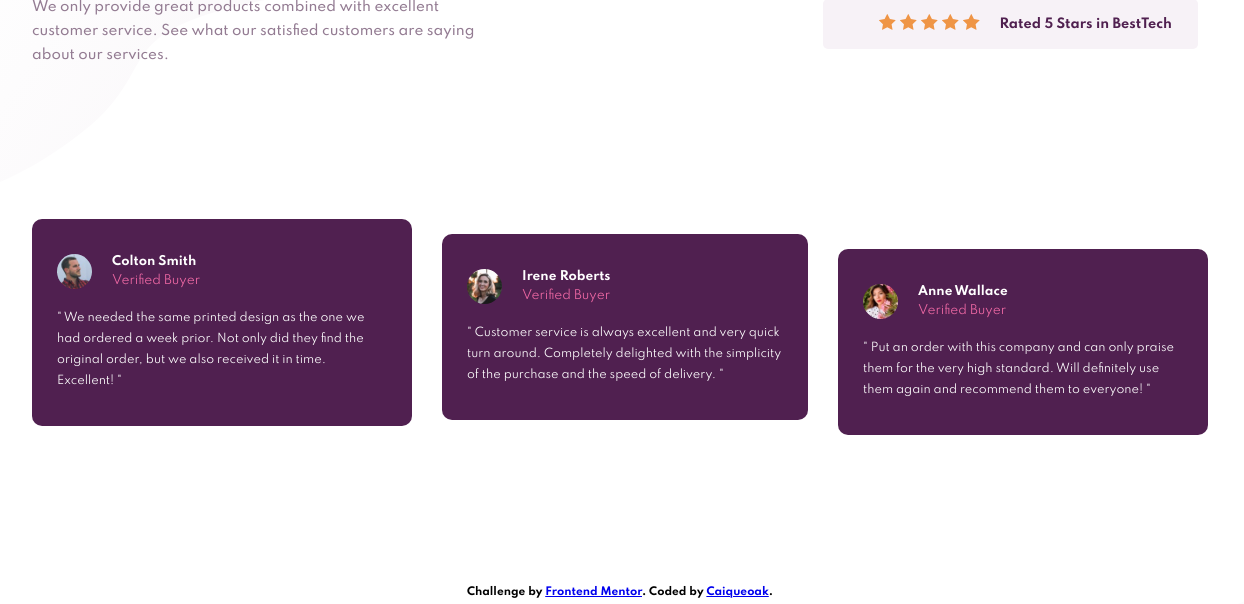
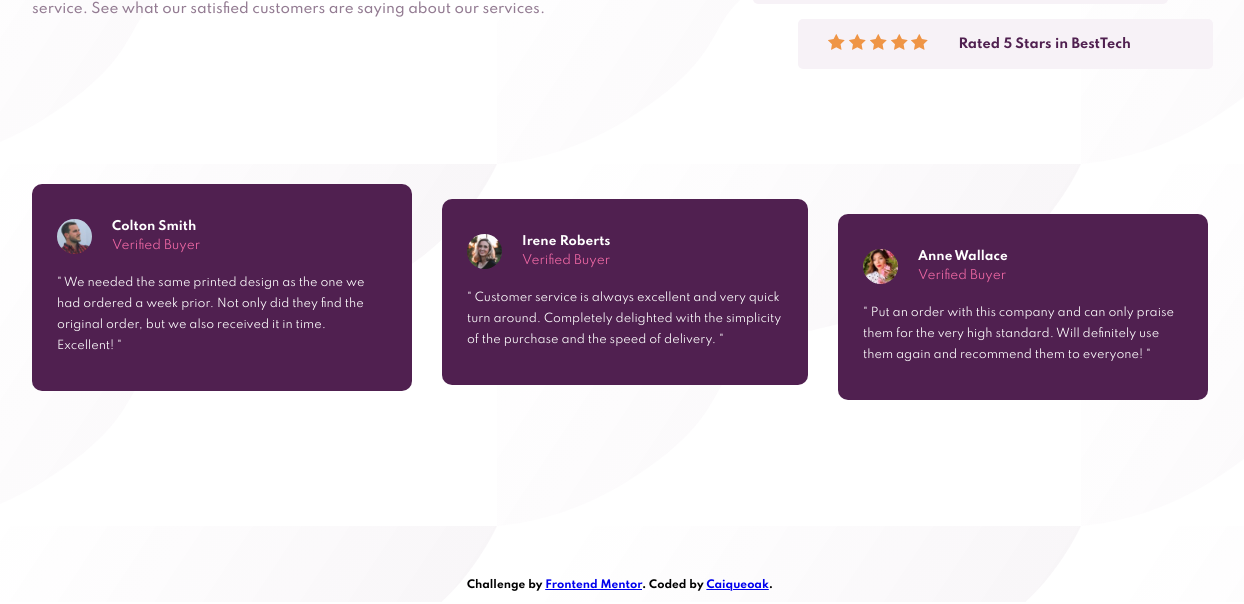
Before and after one commit to Caiqueoak/Responsive-Social-proof-site, a plain HTML site: page index.html in a window 1536 px wide. Shown: the part 236-840 px from the top of the page, without its empty margins (148-1392 px from the left). Drawn offline with Linux system fonts and the light colour scheme.

Commit message:
adjusted the gap between the heading and the buyers reviews

```diff
--- a/sass/main.scss
+++ b/sass/main.scss
@@ -7,7 +7,6 @@ body {
     url(../images/bg-pattern-bottom-mobile.svg);
   background-position: right 50vw bottom 70vh, left 50vw top 70vh;
   background-repeat: no-repeat;
-  background-color: aqua;
 }
 
 .main-container {
@@ -101,10 +100,11 @@ body {
 
 // FOOTER
 footer {
-  position: absolute;
+  position: relative;
   text-align: center;
   font-weight: 700;
-  bottom: 5px;
+  bottom: -15px;
+  padding-bottom: 10px !important;
   width: 100%;
   font-size: 0.7rem;
 
@@ -148,22 +148,21 @@ footer {
   }
 
   body {
-    height: 105vh;
+    height: 100vh;
     background: url(../images/bg-pattern-top-desktop.svg),
       url(../images/bg-pattern-bottom-desktop.svg) no-repeat;
     background-position: right 58vw bottom 50vh, left 30vw top 100vh;
-    background-repeat: no-repeat;
   }
 
   .main-container {
     text-align: left;
     display: grid;
     align-items: flex-start;
-    grid-template-columns: 1fr 1.3fr;
+    grid-template-columns: 1fr 1fr;
     grid-template-rows: 1fr 1fr;
+    padding: 110px 180px !important;
+    row-gap: 100px;
     height: 100vh;
-    padding: 90px 180px 0px !important;
-    row-gap: 80px;
   }
 
   // HEADING
@@ -188,23 +187,24 @@ footer {
   .rates-container {
     position: relative;
     margin-top: 15px;
-    right: 10px;
+    right: 35px;
     row-gap: 15px;
     justify-self: flex-end;
 
     .rates-box {
       flex-direction: row;
       align-items: center;
+      justify-content: flex-start;
       height: 50px;
-      width: 100%;
+      width: 415px;
 
       .review {
         font-size: 0.85rem;
-        padding-left: 20px !important;
+        padding-left: 0px !important;
       }
 
       .stars {
-        padding-left: 30px !important;
+        padding: 0px 30px !important;
       }
     }
     .reviews-rate {
```
Also changed, not shown: css/main.css, images/solution.PNG, 2 other files.
